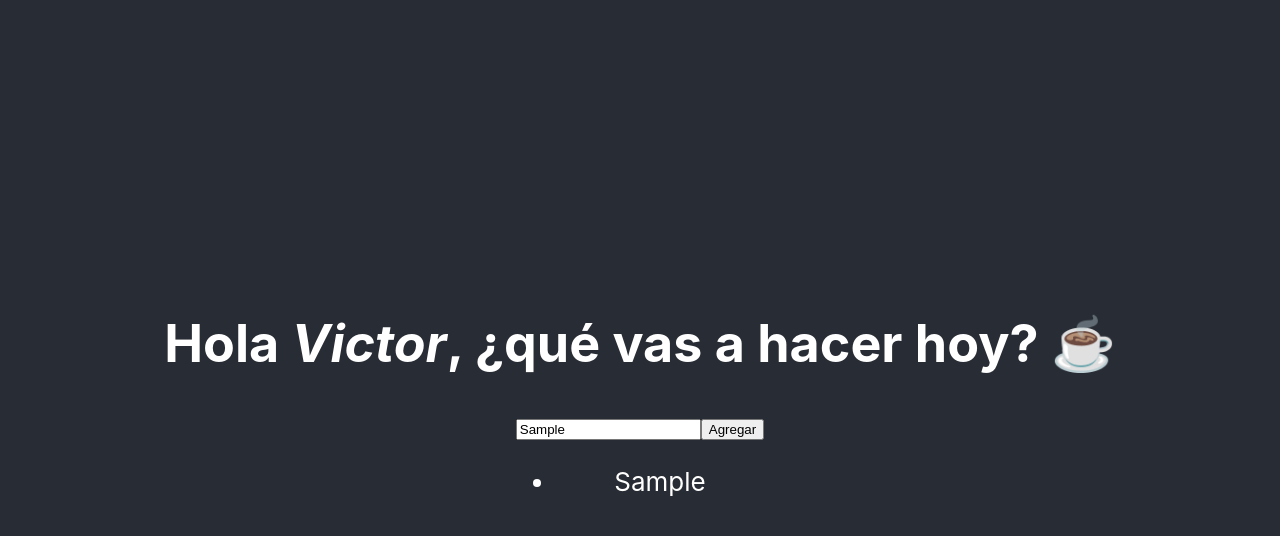
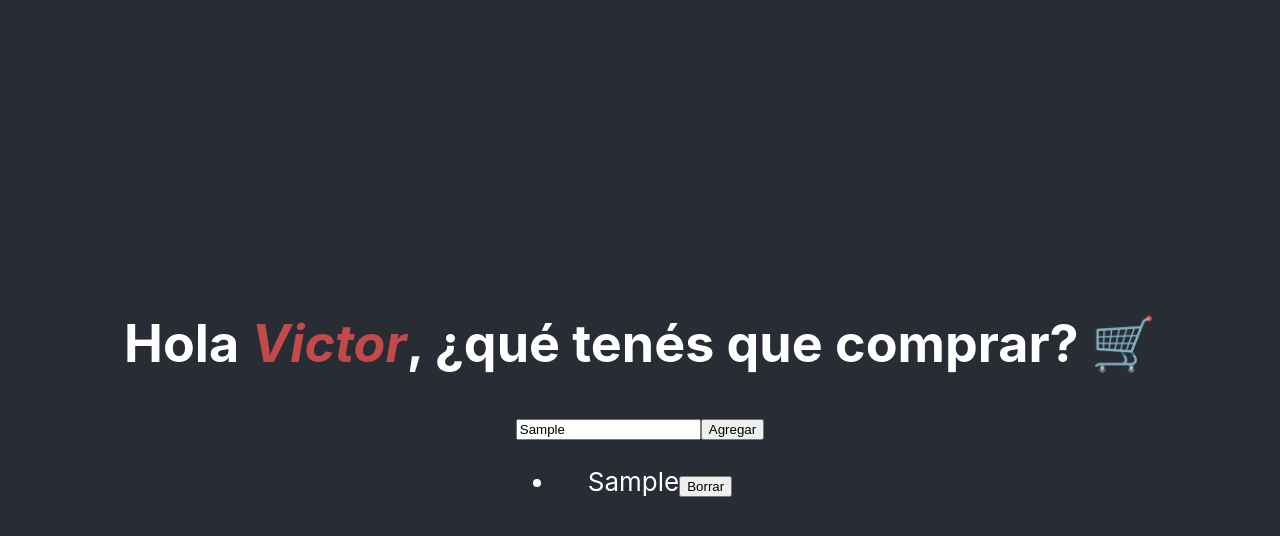
Before and after one commit to vitipe/test-react-app-1, a React (Create React App) app in the folder escuelita-clase-2/: page / in a window 1280 px wide. Both pictures are taken after typing "Sample" into the empty fields and a click on the button "Agregar". Shown: the top 536 px of the page. Built offline with nearby package versions, Linux system fonts and the light colour scheme.

Commit message:
Saludos Ricky

```diff
--- a/escuelita-clase-2/src/App.css
+++ b/escuelita-clase-2/src/App.css
@@ -35,3 +35,7 @@
     transform: rotate(360deg);
   }
 }
+
+i {
+  color: rgb(194, 74, 74);
+}
--- a/escuelita-clase-2/src/components/Formulario.jsx
+++ b/escuelita-clase-2/src/components/Formulario.jsx
@@ -10,7 +10,7 @@ export default function Formulario(props) {
 
   function manejarClick(e) {
     e.preventDefault();
-    value === undefined  ?  arrayTareas.push('Ingrese una tarea') : arrayTareas.push(value)
+    value === undefined  ?  alert("Ingrese algún producto") : arrayTareas.push(value)
     console.log(arrayTareas)
     setValue('')
     return arrayTareas;
@@ -21,7 +21,7 @@ export default function Formulario(props) {
       <form>
         <InputUsuario
           type="text"
-          placeholder="Ingrese tarea"
+          placeholder="Ingrese producto"
           onChange={(event) => setValue(event.target.value)}
         />
         <Boton type='button' texto="Agregar" onClick={manejarClick}/>
--- a/escuelita-clase-2/src/components/ListaDeTareas.jsx
+++ b/escuelita-clase-2/src/components/ListaDeTareas.jsx
@@ -1,9 +1,22 @@
 import React from 'react';
+import Boton from './Boton';
+
+
 
 export default function ListaDeTareas(props) {
+  console.log(props.tareas)
+
+  let borrarElemento = (myDiv) => {
+    myDiv.current.remove();
+  }
+
+  const myDiv = React.createRef();
+
   const tareas = props.tareas;
   const listaDeTareas = tareas.map((tarea, i) =>
-    <li key={i}>{tarea}</li>
+    <div key={i} id={i} ref={myDiv}>
+      <li>{tarea}<Boton type='button' texto='Borrar' onClick={borrarElemento}/></li>
+    </div>
   );
 
   return (
--- a/escuelita-clase-2/src/components/Title.jsx
+++ b/escuelita-clase-2/src/components/Title.jsx
@@ -1,5 +1,5 @@
 import React from 'react';
 
 export default function Titulo(props) {
-  return <h1>Hola <i>{props.name}</i>, ¿qué vas a hacer hoy? ☕</h1>;
+  return <h1>Hola <i>{props.name}</i>, ¿qué tenés que comprar? 🛒</h1>;
 }
```
